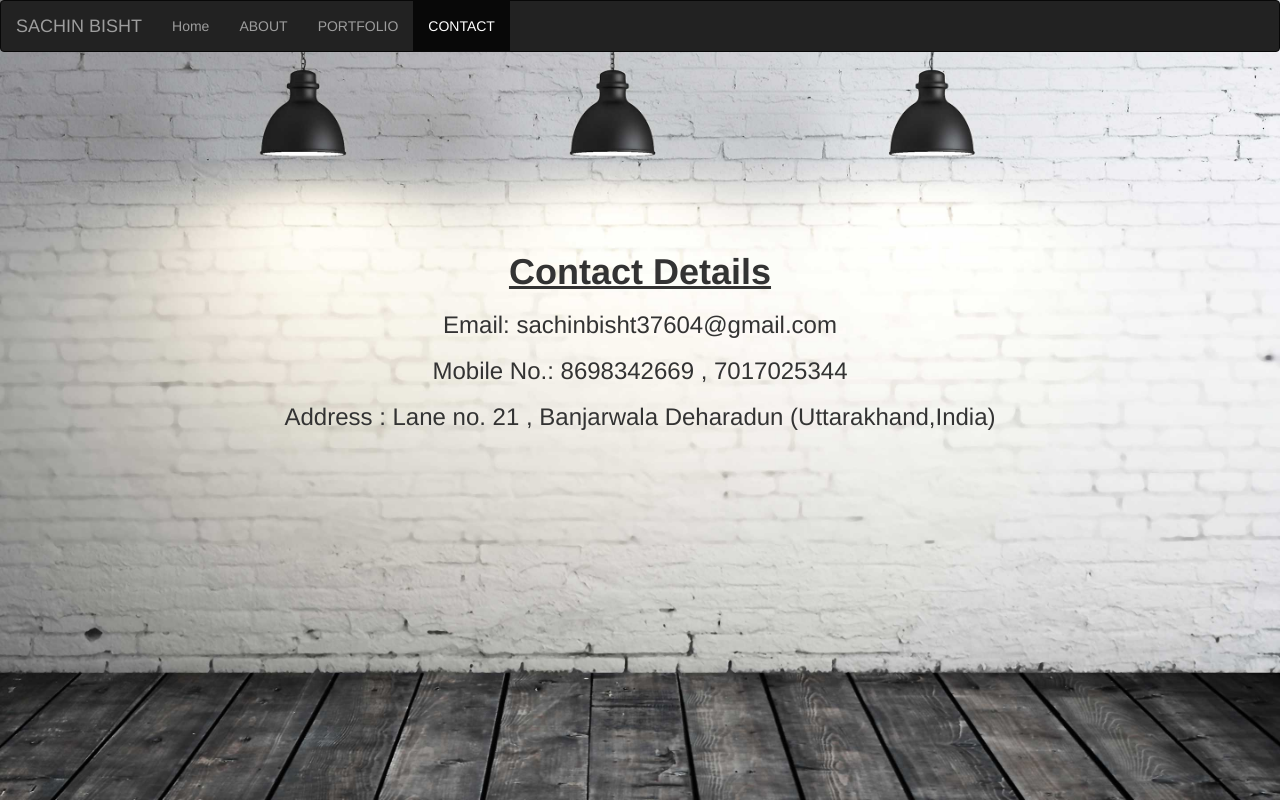
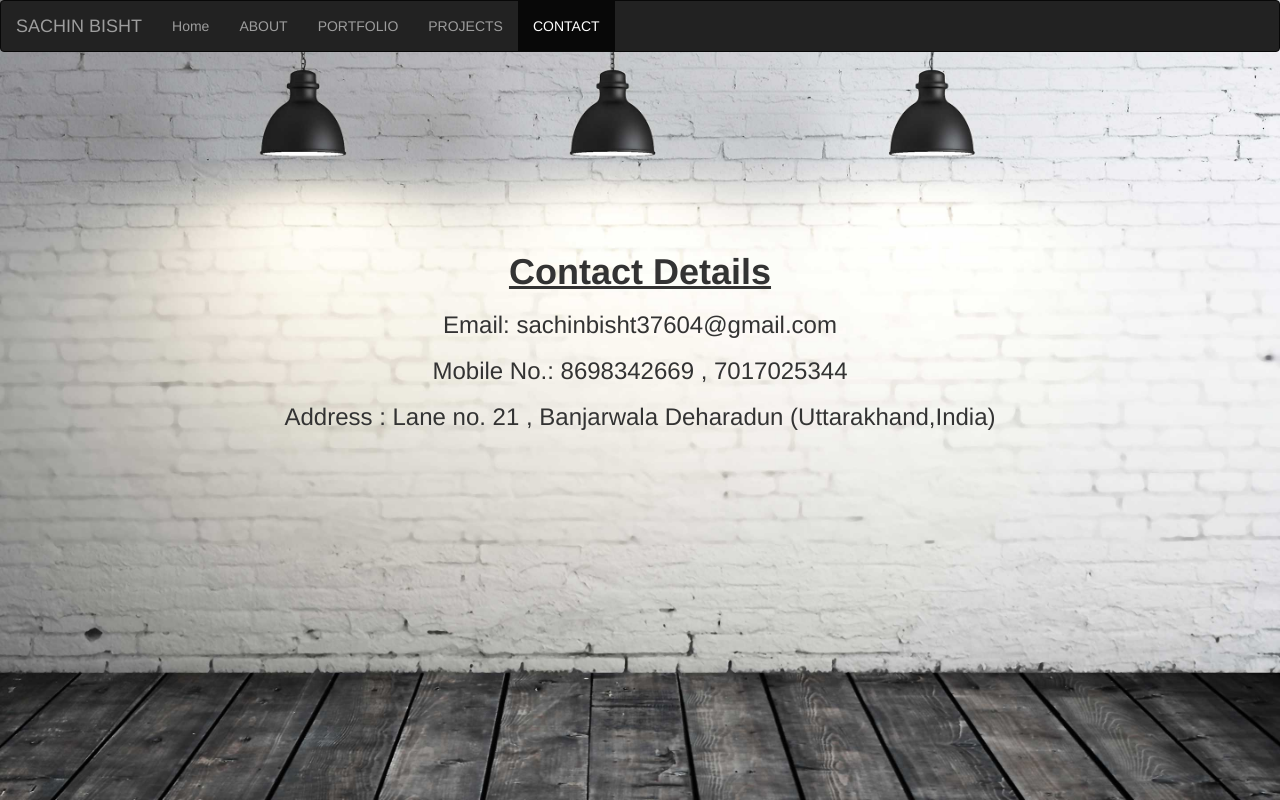
Before and after one commit to SACHIN37604/PROTOFOLIO, a plain HTML site: page contact.html in a window 1280 px wide. Drawn offline with nearby package versions, Linux system fonts and the light colour scheme.

Commit message:
Update contact.html

```diff
--- a/contact.html
+++ b/contact.html
@@ -27,6 +27,7 @@
                 <li><a href="index.html">Home</a></li>
                 <li><a href="about.html">ABOUT</a></li>
                 <li><a href="portfolio.html">PORTFOLIO</a></li>
+              <li><a href="projects.html">PROJECTS</a></li>
                 <li class="active"><a href="#">CONTACT</a></li>
             </ul>
           </div>
```
